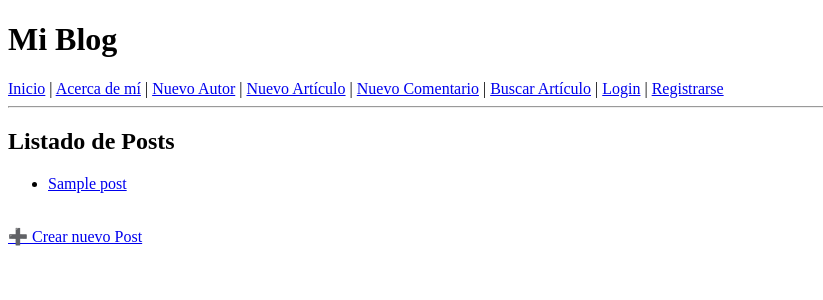
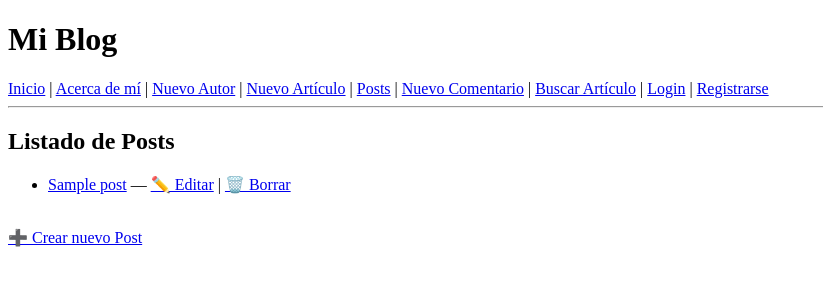
Before and after one commit to ssousa2000/TuPrimeraPagina, a Django app: page /pages/ in a window 1280 px wide. Shown: the top 300 px of the page, without its empty margins (0-823 px from the left). Run offline with Django 5.2, Linux system fonts and the light colour scheme; tables that the repository leaves empty hold one stand-in row (values such as "Sample post"); some libraries are stand-ins or nearby versions.

Commit message:
arreglos y correcciones

```diff
--- a/TuPrimeraPagina/settings.py
+++ b/TuPrimeraPagina/settings.py
@@ -85,3 +85,7 @@ USE_TZ = True
 STATIC_URL = 'static/'
 
 DEFAULT_AUTO_FIELD = 'django.db.models.BigAutoField'
+
+# Configuración de archivos subidos por usuarios (imágenes)
+MEDIA_URL = '/media/'
+MEDIA_ROOT = BASE_DIR / 'media'
--- a/TuPrimeraPagina/urls.py
+++ b/TuPrimeraPagina/urls.py
@@ -29,3 +29,8 @@ urlpatterns = [
     path('pages/', include('pages.urls')),
     path('mensajes/', include('messenger.urls')),
 ]
+
+from django.conf import settings
+from django.conf.urls.static import static
+
+urlpatterns += static(settings.MEDIA_URL, document_root=settings.MEDIA_ROOT)
--- a/blog/templates/blog/base.html
+++ b/blog/templates/blog/base.html
@@ -11,6 +11,7 @@
     <a href="/about/">Acerca de mí</a> |
     <a href="/autor/">Nuevo Autor</a> |
     <a href="/articulo/">Nuevo Artículo</a> |
+    <a href="/pages/">Posts</a> |
     <a href="/comentario/">Nuevo Comentario</a> |
     <a href="/buscar/">Buscar Artículo</a> |
     {% if user.is_authenticated %}
--- a/pages/templates/pages/post_list.html
+++ b/pages/templates/pages/post_list.html
@@ -6,9 +6,14 @@
   {% if object_list %}
     <ul>
       {% for post in object_list %}
-        <li>
-          <a href="{% url 'post_detail' post.pk %}">{{ post.titulo }}</a>
-        </li>
+      <li>
+        <a href="{% url 'post_detail' post.pk %}">{{ post.titulo }}</a>
+        —
+        <a href="{% url 'post_update' post.pk %}">✏️ Editar</a>
+        |
+        <a href="{% url 'post_delete' post.pk %}">🗑️ Borrar</a>
+      </li>
+
       {% endfor %}
     </ul>
   {% else %}
```
